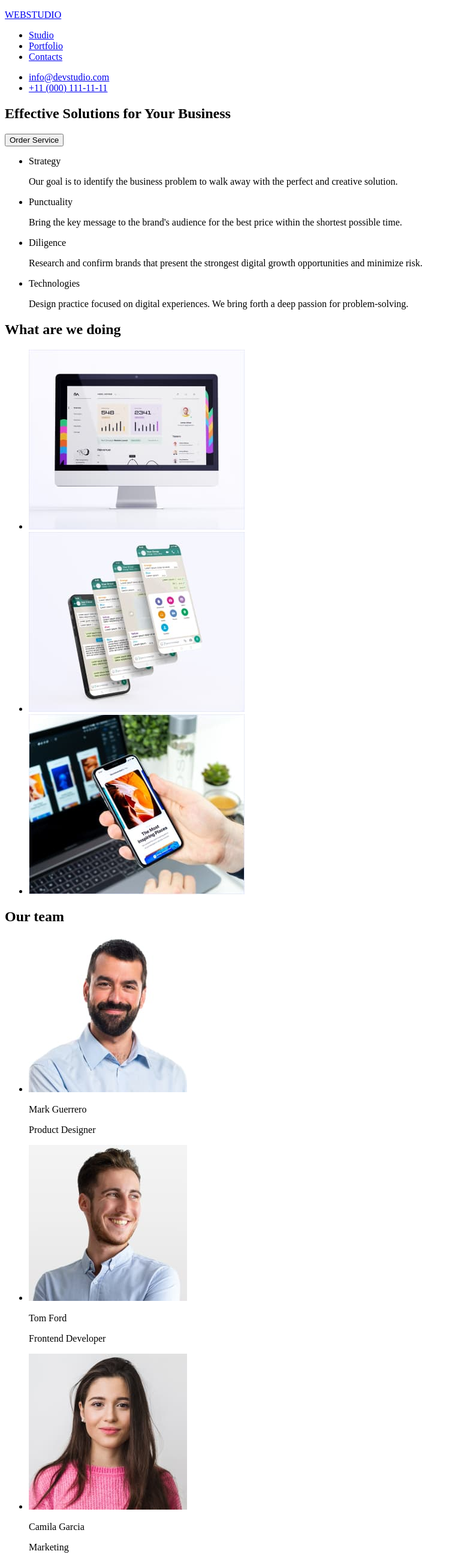
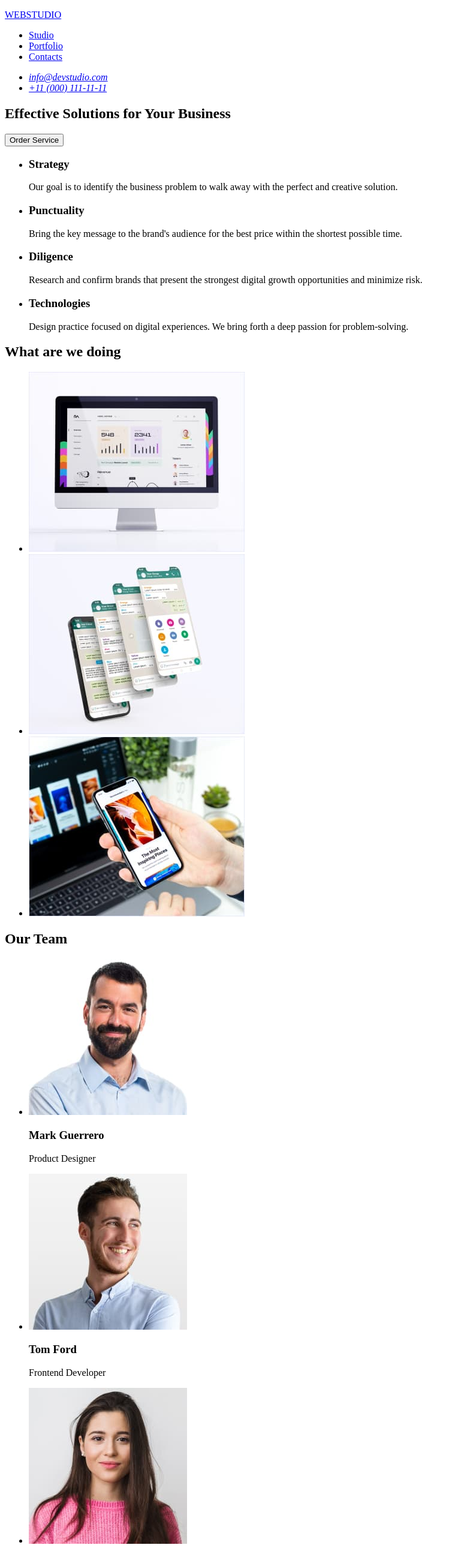
Before and after one commit to daianalunina/goit-markup-hw-01, a plain HTML site: page index.html in a window 1280 px wide. Shown: the top 2591 px of the page at 60% size, without its empty margins (0-759 px from the left). Drawn offline with Linux system fonts and the light colour scheme.

Commit message:
Update index.html

```diff
--- a/index.html
+++ b/index.html
@@ -11,22 +11,26 @@
 <body>
     <!--Header section-->
     <header>
-        <a href="./index.html">
-        <p>WEBSTUDIO</p>
-        </a>
+
         <nav>
+            <a href="./index.html">
+                <p>WEBSTUDIO</p>
+            </a>
             <ul>
                 <li> <a href="#">Studio</a></li>
                 <li> <a href="#">Portfolio</a></li>
                 <li> <a href="#">Contacts</a></li>
             </ul>
         </nav>
+        <address>
+
         <ul>
             <li>
             <a href="mailto:info@devstudio.com">info@devstudio.com</a></li>
             <li>
-            <a href="tel:+11(000)111-11-11">+11 (000) 111-11-11</a></li>
+            <a href="tel:+11(000)1111111">+11 (000) 111-11-11</a></li>
         </ul>
+        </address>
     </header>
     <main>
         <!--Hero section-->
@@ -41,20 +45,19 @@
     <h2 hidden>Main features</h2>
     <ul>
         <li>
-            <p>Strategy</p>
-            <p>Our goal is to identify the business
-            problem to walk away with the perfect and creative solution.</p>
+            <h3>Strategy</h3>
+            <p>Our goal is to identify the business problem to walk away with the perfect and creative solution.</p>
         </li>
         <li>
-            <p>Punctuality</p>
+            <h3>Punctuality</h3>
             <p>Bring the key message to the brand's audience for the best price within the shortest possible time.</p>
         </li>
         <li>
-            <p>Diligence</p>
+            <h3>Diligence</h3>
             <p>Research and confirm brands that present the strongest digital growth opportunities and minimize risk.</p>
         </li>
         <li>
-            <p>Technologies</p>
+            <h3>Technologies</h3>
             <p>Design practice focused on digital experiences. We bring forth a deep passion for problem-solving.</p>
         </li>
     </ul>
@@ -71,26 +74,26 @@
     </section>
 <!--Our team section-->
 <section>
-    <h2>Our team</h2>
+    <h2>Our Team</h2>
     <ul>
         <li>
             <img src="./images/our-team/mark-guerrero.jpg" alt="Mark Guerrero" width="264" height="260">
-            <p>Mark Guerrero</p>
+            <h3>Mark Guerrero</h3>
             <p>Product Designer</p>
         </li>
         <li>
             <img src="./images/our-team/tom-ford.jpg" alt="Tom Ford" width="264" height="260">
-            <p>Tom Ford</p>
+            <h3>Tom Ford</h3>
             <p>Frontend Developer</p>
         </li>
         <li>
             <img src="./images/our-team/camila-garcia.jpg" alt="Camila Garcia" width="264" height="260">
-            <p>Camila Garcia</p>
+            <h3>Camila Garcia</h3>
             <p>Marketing</p>
         </li>
         <li>
             <img src="./images/our-team/daniel-wilson.jpg" alt="Daniel Wilson" width="264" height="260">
-            <p>Daniel Wilson</p>
+            <h3>Daniel Wilson</h3>
             <p>UI Designer</p>
         </li>
     </ul>
```
